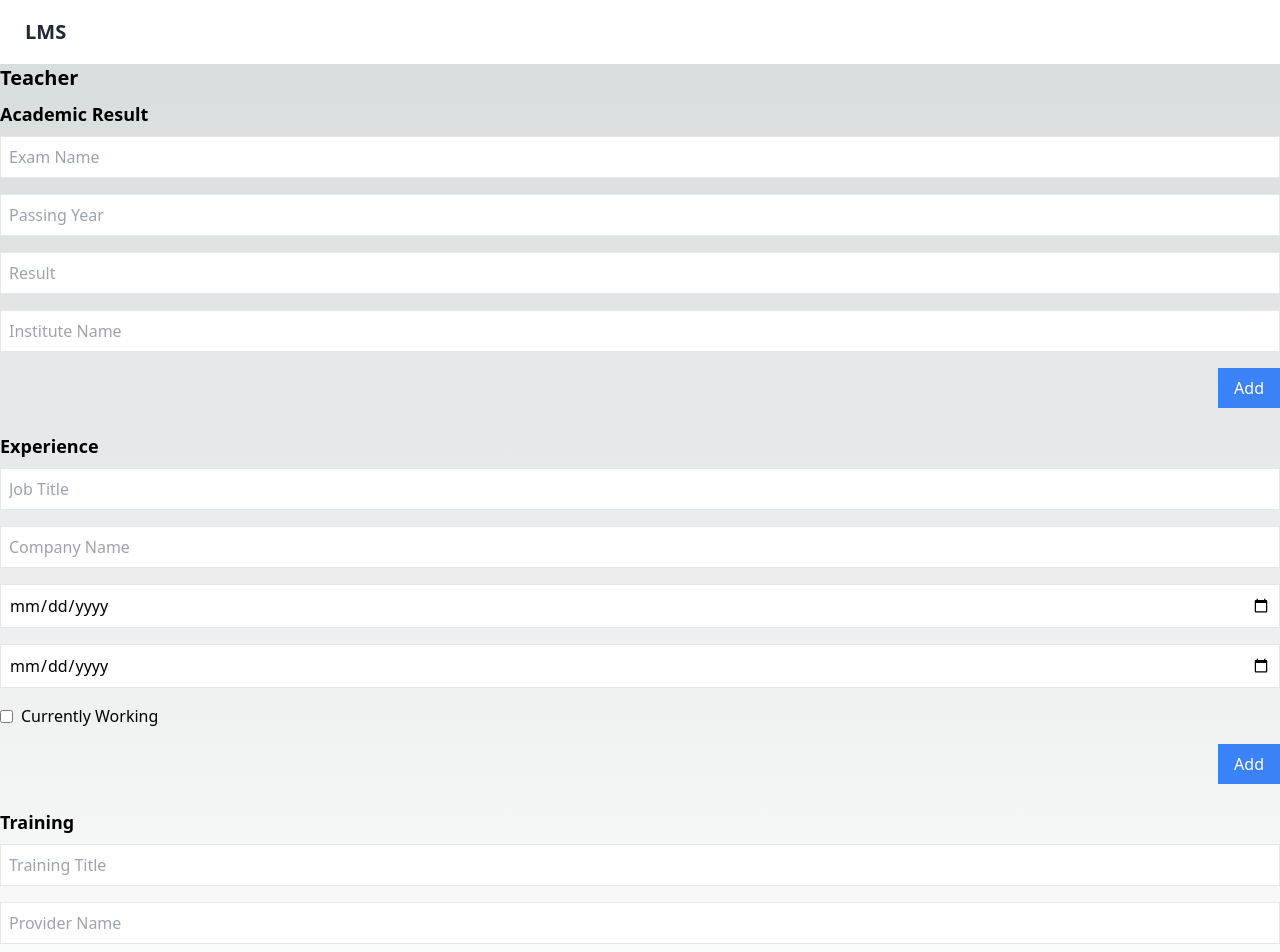
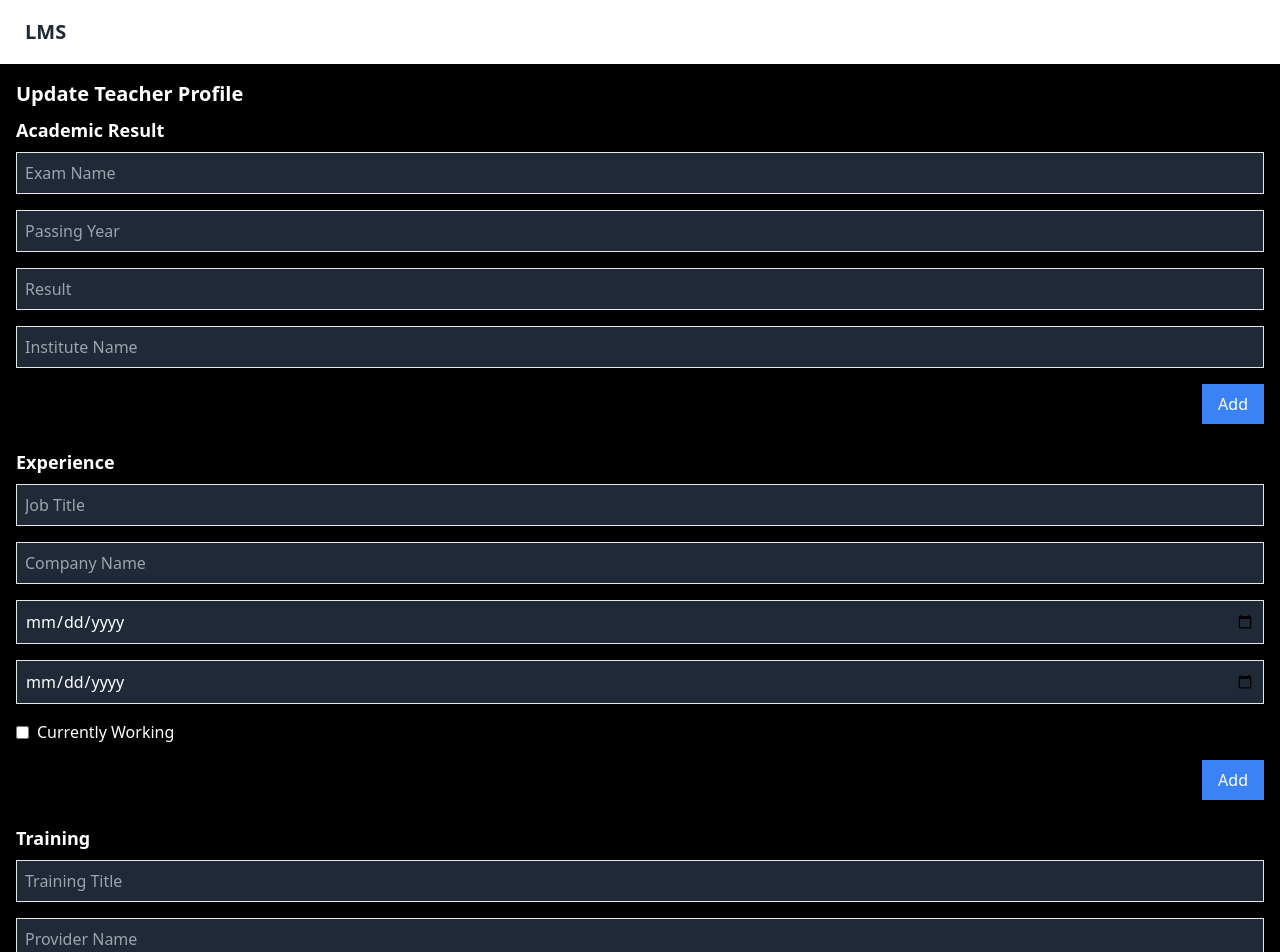
Before and after one commit to BJET-14/lms-web, a Next.js app: page /teacher in a window 1280 px wide. Shown: the top 952 px of the page. Built offline with nearby package versions, Linux system fonts and the light colour scheme.

Commit message:
updated page.js

```diff
--- a/src/app/teacher/page.js
+++ b/src/app/teacher/page.js
@@ -1,3 +1,4 @@
+"use client"
 import React, { useState } from "react";
 
 function Teacher() {
@@ -95,8 +96,8 @@ function Teacher() {
   };
 
   return (
-    <div>
-      <h2 className="text-xl font-semibold mb-2">Teacher</h2>
+      <div className="text-white bg-black min-h-screen p-4">
+        <h2 className="text-xl font-semibold mb-2">Update Teacher Profile</h2>
 
         {/* Academic Results */}
         <div className="mb-6">
@@ -107,7 +108,7 @@ function Teacher() {
                 name="examName"
                 value={formData.examName}
                 onChange={handleInputChange}
-            className="border p-2 w-full"
+                className="border p-2 w-full bg-gray-800 text-white"
                 placeholder="Exam Name"
             />
             <input
@@ -115,7 +116,7 @@ function Teacher() {
                 name="passingYear"
                 value={formData.passingYear}
                 onChange={handleInputChange}
-            className="border p-2 w-full"
+                className="border p-2 w-full bg-gray-800 text-white"
                 placeholder="Passing Year"
             />
             <input
@@ -123,7 +124,7 @@ function Teacher() {
                 name="result"
                 value={formData.result}
                 onChange={handleInputChange}
-            className="border p-2 w-full"
+                className="border p-2 w-full bg-gray-800 text-white"
                 placeholder="Result"
             />
             <input
@@ -131,7 +132,7 @@ function Teacher() {
                 name="instituteName"
                 value={formData.instituteName}
                 onChange={handleInputChange}
-            className="border p-2 w-full"
+                className="border p-2 w-full bg-gray-800 text-white"
                 placeholder="Institute Name"
             />
             <button
@@ -142,32 +143,32 @@ function Teacher() {
             </button>
           </div>
           {results.length > 0 && (
-          <table className="min-w-full bg-white mt-4 border-collapse">
+              <table className="min-w-full bg-gray-900 mt-4 border-collapse">
                 <thead>
                 <tr>
-                <th className="py-2 px-4 border">Exam Name</th>
-                <th className="py-2 px-4 border">Passing Year</th>
-                <th className="py-2 px-4 border">Result</th>
-                <th className="py-2 px-4 border">Institute Name</th>
-                <th className="py-2 px-4 border">Actions</th>
+                  <th className="py-2 px-4 border text-white">Exam Name</th>
+                  <th className="py-2 px-4 border text-white">Passing Year</th>
+                  <th className="py-2 px-4 border text-white">Result</th>
+                  <th className="py-2 px-4 border text-white">Institute Name</th>
+                  <th className="py-2 px-4 border text-white">Actions</th>
                 </tr>
                 </thead>
                 <tbody>
                 {results.map((result, index) => (
                     <tr key={index}>
-                  <td className="py-2 px-4 border text-center">
+                      <td className="py-2 px-4 border text-center text-white">
                         {result.examName}
                       </td>
-                  <td className="py-2 px-4 border text-center">
+                      <td className="py-2 px-4 border text-center text-white">
                         {result.passingYear}
                       </td>
-                  <td className="py-2 px-4 border text-center">
+                      <td className="py-2 px-4 border text-center text-white">
                         {result.result}
                       </td>
-                  <td className="py-2 px-4 border text-center">
+                      <td className="py-2 px-4 border text-center text-white">
                         {result.instituteName}
                       </td>
-                  <td className="py-2 px-4 border text-center">
+                      <td className="py-2 px-4 border text-center text-white">
                         <button
                             onClick={() => editItem("results", index)}
                             className="bg-yellow-500 text-white px-2 py-1"
@@ -191,7 +192,7 @@ function Teacher() {
                 name="jobTitle"
                 value={formData.jobTitle}
                 onChange={handleInputChange}
-            className="border p-2 w-full"
+                className="border p-2 w-full bg-gray-800 text-white"
                 placeholder="Job Title"
             />
             <input
@@ -199,7 +200,7 @@ function Teacher() {
                 name="companyName"
                 value={formData.companyName}
                 onChange={handleInputChange}
-            className="border p-2 w-full"
+                className="border p-2 w-full bg-gray-800 text-white"
                 placeholder="Company Name"
             />
             <input
@@ -207,17 +208,17 @@ function Teacher() {
                 name="fromDate"
                 value={formData.fromDate}
                 onChange={handleInputChange}
-            className="border p-2 w-full"
+                className="border p-2 w-full bg-gray-800 text-white"
             />
             <input
                 type="date"
                 name="toDate"
                 value={formData.toDate}
                 onChange={handleInputChange}
-            className="border p-2 w-full"
+                className="border p-2 w-full bg-gray-800 text-white"
                 disabled={formData.currentlyWorking}
             />
-          <label className="flex items-center">
+            <label className="flex items-center text-white">
               <input
                   type="checkbox"
                   name="currentlyWorking"
@@ -235,42 +236,40 @@ function Teacher() {
             </button>
           </div>
           {experiences.length > 0 && (
-          <table className="min-w-full bg-white mt-4 border-collapse">
+              <table className="min-w-full bg-gray-900 mt-4 border-collapse">
                 <thead>
                 <tr>
-                <th className="py-2 px-4 border">Job Title</th>
-                <th className="py-2 px-4 border">Company Name</th>
-                <th className="py-2 px-4 border">From Date</th>
-                <th className="py-2 px-4 border">To Date</th>
-                <th className="py-2 px-4 border">Experience Time</th>
-                <th className="py-2 px-4 border">Actions</th>
+                  <th className="py-2 px-4 border text-white">Job Title</th>
+                  <th className="py-2 px-4 border text-white">Company Name</th>
+                  <th className="py-2 px-4 border text-white">From Date</th>
+                  <th className="py-2 px-4 border text-white">To Date</th>
+                  <th className="py-2 px-4 border text-white">Experience Time</th>
+                  <th className="py-2 px-4 border text-white">Actions</th>
                 </tr>
                 </thead>
                 <tbody>
                 {experiences.map((experience, index) => (
                     <tr key={index}>
-                  <td className="py-2 px-4 border text-center">
+                      <td className="py-2 px-4 border text-center text-white">
                         {experience.jobTitle}
                       </td>
-                  <td className="py-2 px-4 border text-center">
+                      <td className="py-2 px-4 border text-center text-white">
                         {experience.companyName}
                       </td>
-                  <td className="py-2 px-4 border text-center">
+                      <td className="py-2 px-4 border text-center text-white">
                         {experience.fromDate}
                       </td>
-                  <td className="py-2 px-4 border text-center">
-                    {experience.currentlyWorking
-                      ? "Present"
-                      : experience.toDate}
+                      <td className="py-2 px-4 border text-center text-white">
+                        {experience.currentlyWorking ? "Present" : experience.toDate}
                       </td>
-                  <td className="py-2 px-4 border text-center">
+                      <td className="py-2 px-4 border text-center text-white">
                         {calculateExperienceTime(
                             experience.fromDate,
                             experience.toDate,
                             experience.currentlyWorking
                         )}
                       </td>
-                  <td className="py-2 px-4 border text-center">
+                      <td className="py-2 px-4 border text-center text-white">
                         <button
                             onClick={() => editItem("experiences", index)}
                             className="bg-yellow-500 text-white px-2 py-1"
@@ -294,7 +293,7 @@ function Teacher() {
                 name="trainingTitle"
                 value={formData.trainingTitle}
                 onChange={handleInputChange}
-            className="border p-2 w-full"
+                className="border p-2 w-full bg-gray-800 text-white"
                 placeholder="Training Title"
             />
             <input
@@ -302,7 +301,7 @@ function Teacher() {
                 name="providerName"
                 value={formData.providerName}
                 onChange={handleInputChange}
-            className="border p-2 w-full"
+                className="border p-2 w-full bg-gray-800 text-white"
                 placeholder="Provider Name"
             />
             <input
@@ -310,7 +309,7 @@ function Teacher() {
                 name="completionDate"
                 value={formData.completionDate}
                 onChange={handleInputChange}
-            className="border p-2 w-full"
+                className="border p-2 w-full bg-gray-800 text-white"
             />
             <button
                 onClick={() => addOrEditItem("trainings")}
@@ -320,28 +319,28 @@ function Teacher() {
             </button>
           </div>
           {trainings.length > 0 && (
-          <table className="min-w-full bg-white mt-4 border-collapse">
+              <table className="min-w-full bg-gray-900 mt-4 border-collapse">
                 <thead>
                 <tr>
-                <th className="py-2 px-4 border">Training Title</th>
-                <th className="py-2 px-4 border">Provider Name</th>
-                <th className="py-2 px-4 border">Completion Date</th>
-                <th className="py-2 px-4 border">Actions</th>
+                  <th className="py-2 px-4 border text-white">Training Title</th>
+                  <th className="py-2 px-4 border text-white">Provider Name</th>
+                  <th className="py-2 px-4 border text-white">Completion Date</th>
+                  <th className="py-2 px-4 border text-white">Actions</th>
                 </tr>
                 </thead>
                 <tbody>
                 {trainings.map((training, index) => (
                     <tr key={index}>
-                  <td className="py-2 px-4 border text-center">
+                      <td className="py-2 px-4 border text-center text-white">
                         {training.trainingTitle}
                       </td>
-                  <td className="py-2 px-4 border text-center">
+                      <td className="py-2 px-4 border text-center text-white">
                         {training.providerName}
                       </td>
-                  <td className="py-2 px-4 border text-center">
+                      <td className="py-2 px-4 border text-center text-white">
                         {training.completionDate}
                       </td>
-                  <td className="py-2 px-4 border text-center">
+                      <td className="py-2 px-4 border text-center text-white">
                         <button
                             onClick={() => editItem("trainings", index)}
                             className="bg-yellow-500 text-white px-2 py-1"
@@ -359,12 +358,11 @@ function Teacher() {
                 onClick={addOrEditItem}
                 className="bg-blue-500 text-white px-4 py-2"
             >
-            Update
+              Update My Profile
             </button>
           </div>
         </div>
       </div>
   );
 }
-//helloooooo
 export default Teacher;
```
Lines whose indentation alone changed are shown as unchanged.
